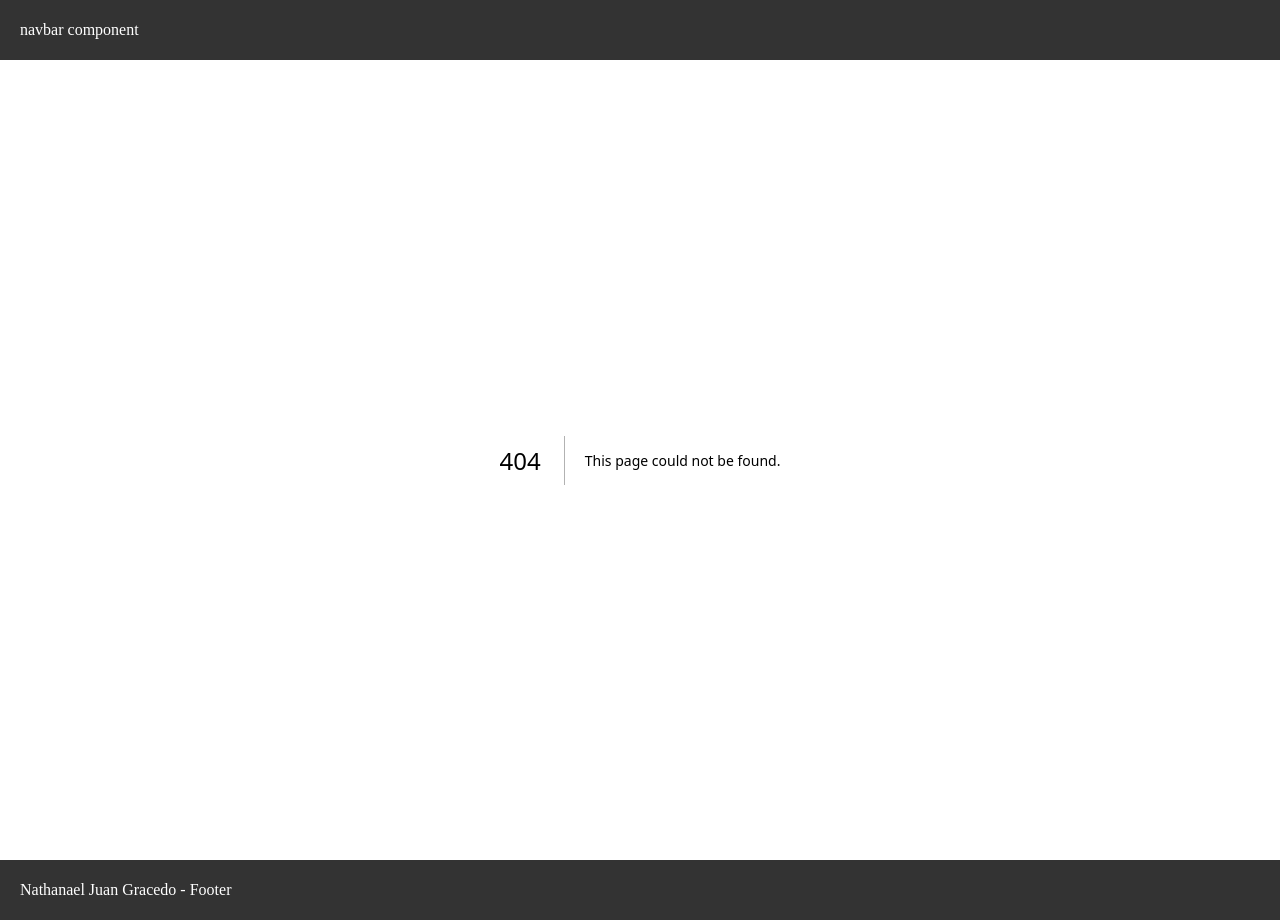
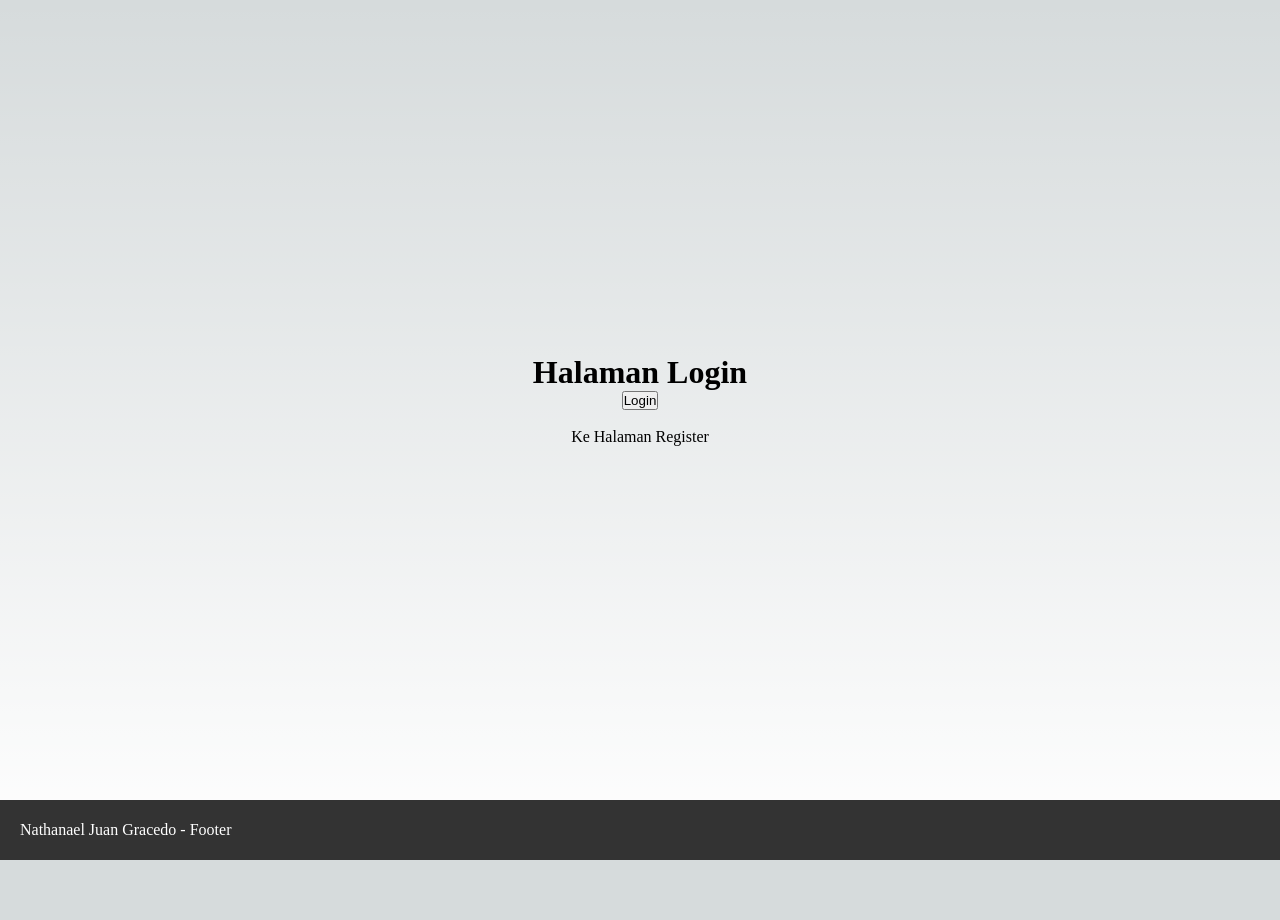
Before and after one commit to NathanaelGracedo/pemrograman-berbasis-framework, a Next.js app in the folder jobsheet5-styling-page/my-app/: page /views/auth/login in a window 1280 px wide. Before the commit this address had no page. After the commit the page ends 860 px from the top, so only its background shows below. Built offline with nearby package versions, Linux system fonts and the light colour scheme.

Commit message:
Jobsheet 5 - Langkah 5 - Refactoring Struktur Project

```diff
--- a/jobsheet5-styling-page/my-app/src/components/layouts/Appshell/index.tsx
+++ b/jobsheet5-styling-page/my-app/src/components/layouts/Appshell/index.tsx
@@ -2,7 +2,7 @@ import { useRouter } from "next/router";
 import Navbar from "../navbar";
 import Footer from "../footer";
 
-const disableNavbar = ["/auth/login", "/auth/register"];
+const disableNavbar = ["/auth/login", "/auth/register", "/views/auth/login", "/views/auth/register"];
 
 type AppShellProps = {
     children: React.ReactNode;
--- /dev/null
+++ b/jobsheet5-styling-page/my-app/src/pages/views/auth/login/index.tsx
@@ -0,0 +1,25 @@
+import Link from "next/link";
+import { useRouter } from "next/router";
+import styles from "./login.module.css";
+
+const HalamanLogin = () => {
+    const { push } = useRouter();
+
+    const handlerLogin = () => {
+        // Simulasi logic login
+        console.log("Processing login...");
+
+        // Navigasi imperatif ke halaman Product
+        push('/produk');
+    };
+
+    return(
+        <div className={styles.login}>
+            <h1>Halaman Login</h1>
+            <button onClick={() => handlerLogin()}>Login</button> <br />
+            <Link href="/auth/register">Ke Halaman Register</Link>
+        </div>
+    );
+};
+
+export default HalamanLogin;
--- a/jobsheet5-styling-page/my-app/src/pages/auth/login.module.css
+++ b/jobsheet5-styling-page/my-app/src/pages/views/auth/login/login.module.css
@@ -1,7 +1,7 @@
 .login{
     display: flex;
     flex-direction: column;
+    align-items: center;
     justify-content: center;
-    align-items: center;
     height: 100vh;
 }
```
Also changed, not shown: jobsheet5-styling-page/my-app/src/pages/auth/login.tsx (+3 -18 lines).
